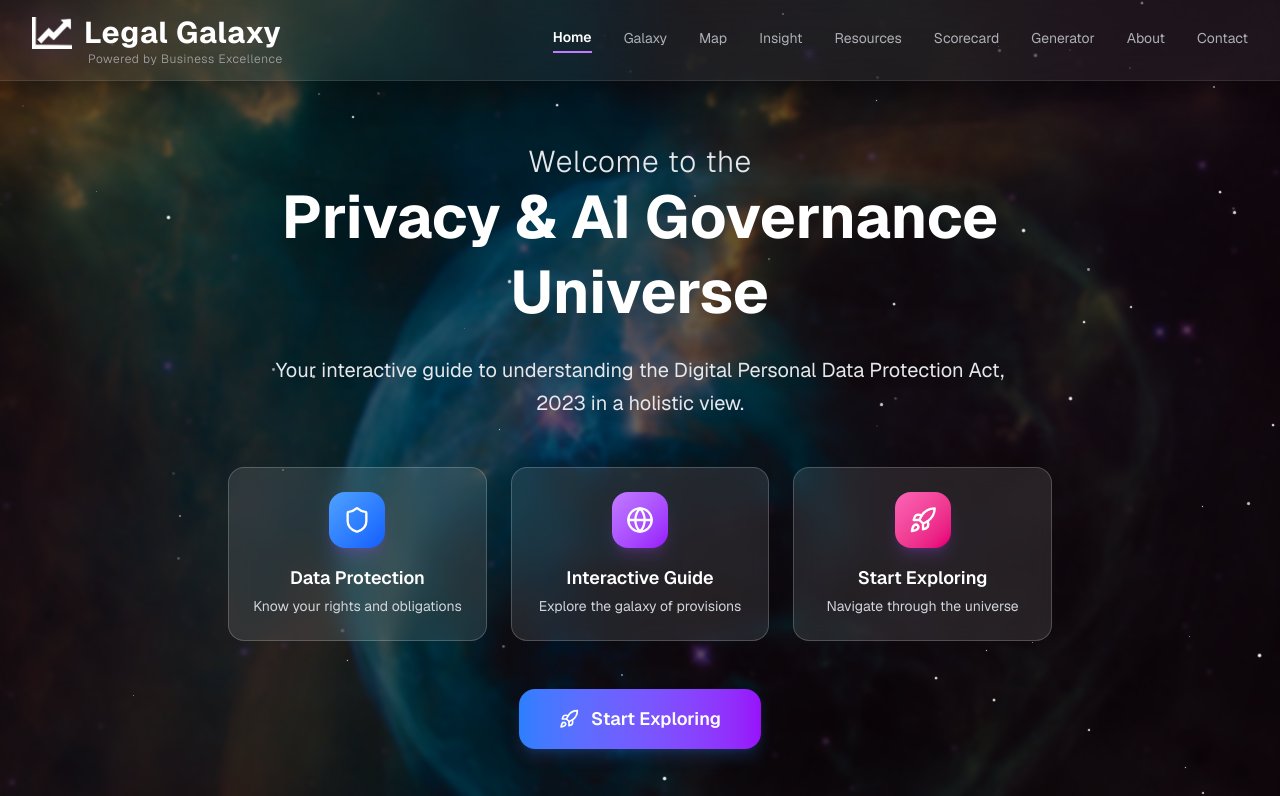
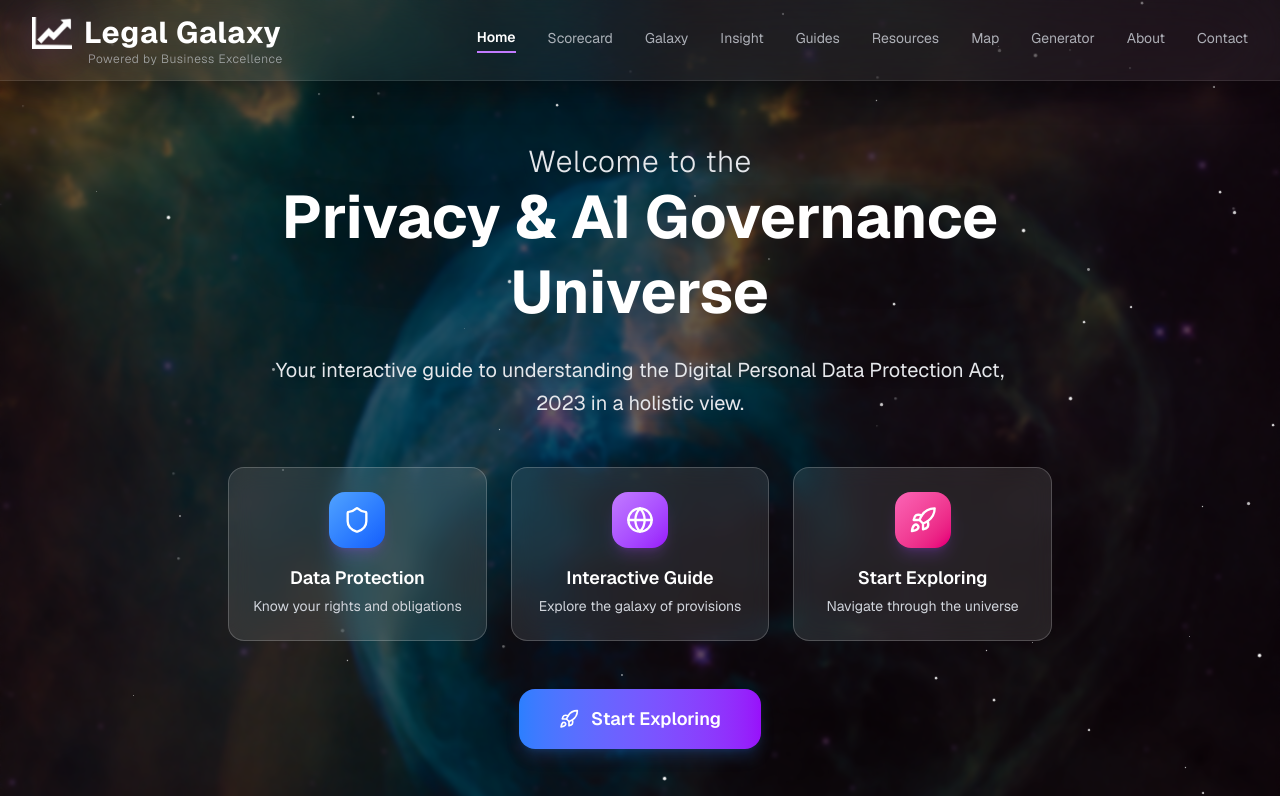
Before and after one commit to yashkulshrestha1102/data-protection-galaxy, a Next.js app: page / in a window 1280 px wide. Shown: the top 796 px of the page. Built offline with nearby package versions, Linux system fonts and the light colour scheme.

Commit message:
feat: add Guides to header navigation, complete guides page with 7 guides

```diff
--- a/components/layout/Header.tsx
+++ b/components/layout/Header.tsx
@@ -7,11 +7,12 @@ import { Menu, X } from "lucide-react";
 
 const navLinks = [
   { href: "/", label: "Home" },
+  { href: "/scorecard", label: "Scorecard" },
   { href: "/galaxy", label: "Galaxy" },
-  { href: "/map", label: "Map" },
   { href: "/insight", label: "Insight" },
+   { href: "/resources/guides", label: "Guides" },
   { href: "/resources", label: "Resources" },
-  { href: "/scorecard", label: "Scorecard" },
+   { href: "/map", label: "Map" },
   { href: "/generator", label: "Generator" },
   { href: "/about", label: "About" },
   { href: "/contact", label: "Contact" },
```
